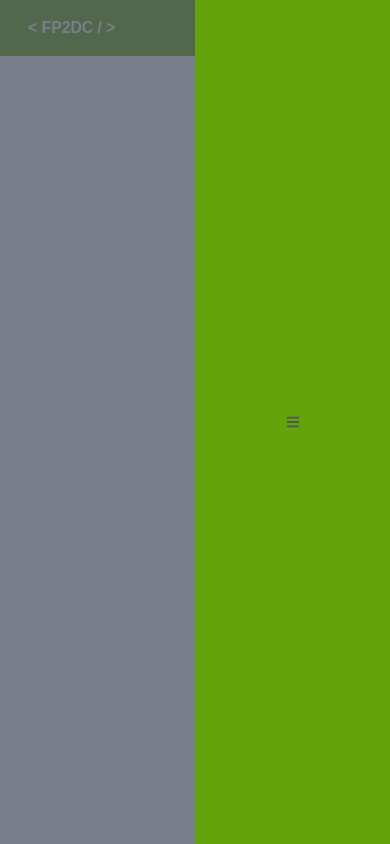
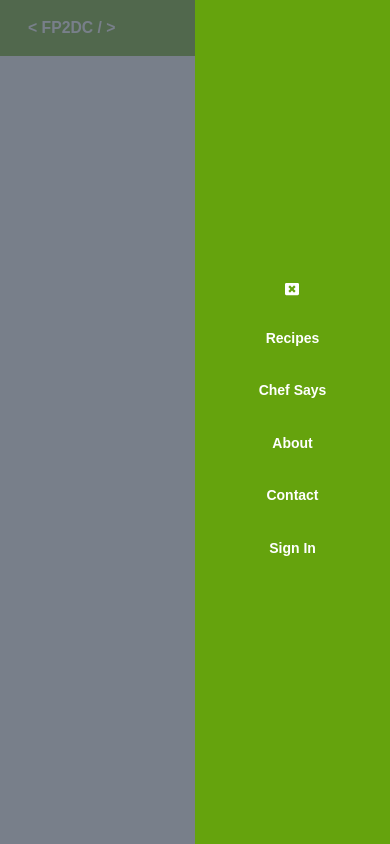
Before and after one commit to swabhi7/fp2dc-ui, a React (Create React App) app: page / in a window 390 px wide. Both pictures are taken after a click on the icon 354 px from the left and 28 px from the top of the page. Built offline with nearby package versions, Linux system fonts and the light colour scheme; no server answers.

Commit message:
[feat/style] : Style the menu inside sidebar

```diff
--- a/src/components/features/Navbar/Menu.component.js
+++ b/src/components/features/Navbar/Menu.component.js
@@ -1,12 +1,26 @@
 import React from "react";
-import { FaBars } from "react-icons/fa";
+import { FaBars, FaWindowClose } from "react-icons/fa";
 import classes from "./Menu.module.css";
 
-const Menu = ({ showSidebarHandler }) => {
+const Menu = ({ showSidebarHandler, insideSidebar, sidebarCloseHandler }) => {
   return (
     <>
-      <FaBars className={classes["menu-icon"]} onClick={showSidebarHandler} />
-      <ul className={classes["menu-list"]}>
+      <FaBars
+        className={
+          classes[insideSidebar ? "menu-icon__inside-sidebar" : "menu-icon"]
+        }
+        onClick={showSidebarHandler}
+      />
+      <ul
+        className={
+          classes[insideSidebar ? "menu-list__inside-sidebar" : "menu-list"]
+        }
+      >
+        {insideSidebar && (
+          <li>
+            <FaWindowClose onClick={sidebarCloseHandler} />
+          </li>
+        )}
         <li>Recipes</li>
         <li>Chef Says</li>
         <li>About</li>
--- a/src/components/features/Navbar/Menu.module.css
+++ b/src/components/features/Navbar/Menu.module.css
@@ -7,6 +7,14 @@
 
   .menu-list {
     @apply hidden;
+  }
+
+  .menu-icon__inside-sidebar {
+    @apply hidden;
+  }
+
+  .menu-list__inside-sidebar {
+    @apply flex flex-col gap-8 justify-center items-center text-white font-bold;
   }
 
   /* sm scrrens */
--- a/src/components/features/Navbar/Navbar.component.js
+++ b/src/components/features/Navbar/Navbar.component.js
@@ -20,7 +20,10 @@ const Navbar = () => {
         <Search searchExpandHandler={() => setShowModal(true)} />
         {showSidebar && (
           <Sidebar onDismiss={() => setShowSidebar(false)}>
-            <Menu />
+            <Menu
+              insideSidebar={true}
+              sidebarCloseHandler={() => setShowSidebar(false)}
+            />
           </Sidebar>
         )}
         <Menu showSidebarHandler={() => setShowSidebar(true)} />
```
